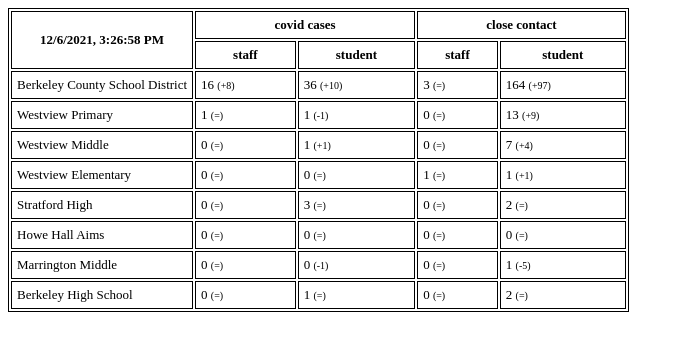
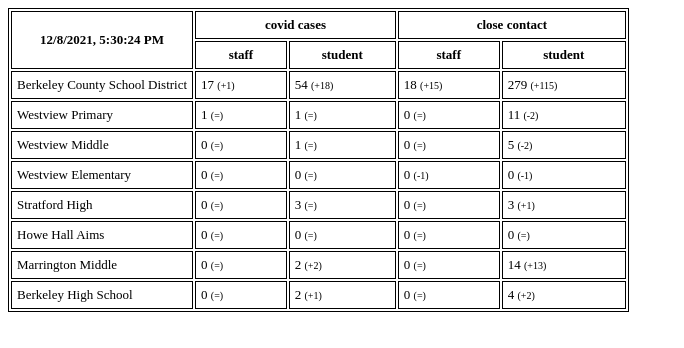
Before and after one commit to renolc/bcsd-covid-stats, a website: page index.html in a window 1280 px wide. Shown: the whole page, without its empty margins (0-684 px from the left). Drawn offline with Linux system fonts and the light colour scheme.

Commit message:
updating stats

```diff
--- a/index.html
+++ b/index.html
@@ -17,7 +17,7 @@
     <body>
       <table>
         <tr>
-          <th rowspan="2" width="30%">12/6/2021, 3:26:58 PM</th>
+          <th rowspan="2" width="30%">12/8/2021, 5:30:24 PM</th>
           <th colspan="2">covid cases</th>
           <th colspan="2">close contact</th>
         </tr>
@@ -30,34 +30,34 @@
 
               <tr>
                 <td>Berkeley County School District</td>
-                <td>16 <span class="diff">(+8)</span></td>
-                <td>36 <span class="diff">(+10)</span></td>
-                <td>3 <span class="diff">(=)</span></td>
-                <td>164 <span class="diff">(+97)</span></td>
+                <td>17 <span class="diff">(+1)</span></td>
+                <td>54 <span class="diff">(+18)</span></td>
+                <td>18 <span class="diff">(+15)</span></td>
+                <td>279 <span class="diff">(+115)</span></td>
               </tr>
 
               <tr>
                 <td>Westview Primary</td>
                 <td>1 <span class="diff">(=)</span></td>
-                <td>1 <span class="diff">(-1)</span></td>
+                <td>1 <span class="diff">(=)</span></td>
                 <td>0 <span class="diff">(=)</span></td>
-                <td>13 <span class="diff">(+9)</span></td>
+                <td>11 <span class="diff">(-2)</span></td>
               </tr>
 
               <tr>
                 <td>Westview Middle</td>
                 <td>0 <span class="diff">(=)</span></td>
-                <td>1 <span class="diff">(+1)</span></td>
+                <td>1 <span class="diff">(=)</span></td>
                 <td>0 <span class="diff">(=)</span></td>
-                <td>7 <span class="diff">(+4)</span></td>
+                <td>5 <span class="diff">(-2)</span></td>
               </tr>
 
               <tr>
                 <td>Westview Elementary</td>
                 <td>0 <span class="diff">(=)</span></td>
                 <td>0 <span class="diff">(=)</span></td>
-                <td>1 <span class="diff">(=)</span></td>
-                <td>1 <span class="diff">(+1)</span></td>
+                <td>0 <span class="diff">(-1)</span></td>
+                <td>0 <span class="diff">(-1)</span></td>
               </tr>
 
               <tr>
@@ -65,7 +65,7 @@
                 <td>0 <span class="diff">(=)</span></td>
                 <td>3 <span class="diff">(=)</span></td>
                 <td>0 <span class="diff">(=)</span></td>
-                <td>2 <span class="diff">(=)</span></td>
+                <td>3 <span class="diff">(+1)</span></td>
               </tr>
 
               <tr>
@@ -79,17 +79,17 @@
               <tr>
                 <td>Marrington Middle</td>
                 <td>0 <span class="diff">(=)</span></td>
-                <td>0 <span class="diff">(-1)</span></td>
+                <td>2 <span class="diff">(+2)</span></td>
                 <td>0 <span class="diff">(=)</span></td>
-                <td>1 <span class="diff">(-5)</span></td>
+                <td>14 <span class="diff">(+13)</span></td>
               </tr>
 
               <tr>
                 <td>Berkeley High School</td>
                 <td>0 <span class="diff">(=)</span></td>
-                <td>1 <span class="diff">(=)</span></td>
+                <td>2 <span class="diff">(+1)</span></td>
                 <td>0 <span class="diff">(=)</span></td>
-                <td>2 <span class="diff">(=)</span></td>
+                <td>4 <span class="diff">(+2)</span></td>
               </tr>
 
       </table>
--- a/last.json
+++ b/last.json
@@ -1 +1 @@
-{"updated":"12/06/2021 15:26:58","data":{"Berkeley County School District":{"school":"Berkeley County School District","staffCovid":16,"studentCovid":36,"staffClose":3,"studentClose":164,"updated":"12/06/2021 15:26:58"},"Westview Primary":{"school":"Westview Primary","staffCovid":1,"studentCovid":1,"staffClose":0,"studentClose":13,"updated":"12/06/2021 15:26:58"},"Westview Middle":{"school":"Westview Middle","staffCovid":0,"studentCovid":1,"staffClose":0,"studentClose":7,"updated":"12/06/2021 15:26:58"},"Westview Elementary":{"school":"Westview Elementary","staffCovid":0,"studentCovid":0,"staffClose":1,"studentClose":1,"updated":"12/06/2021 15:26:58"},"Stratford High":{"school":"Stratford High","staffCovid":0,"studentCovid":3,"staffClose":0,"studentClose":2,"updated":"12/06/2021 15:26:58"},"Howe Hall Aims":{"school":"Howe Hall Aims","staffCovid":0,"studentCovid":0,"staffClose":0,"studentClose":0,"updated":"12/06/2021 15:26:58"},"Marrington Middle":{"school":"Marrington Middle","staffCovid":0,"studentCovid":0,"staffClose":0,"studentClose":1,"updated":"12/06/2021 15:26:58"},"Berkeley High School":{"school":"Berkeley High School","staffCovid":0,"studentCovid":1,"staffClose":0,"studentClose":2,"updated":"12/06/2021 15:26:58"}}}
+{"updated":"12/08/2021 17:30:24","data":{"Berkeley County School District":{"school":"Berkeley County School District","staffCovid":17,"studentCovid":54,"staffClose":18,"studentClose":279,"updated":"12/08/2021 17:30:24"},"Westview Primary":{"school":"Westview Primary","staffCovid":1,"studentCovid":1,"staffClose":0,"studentClose":11,"updated":"12/08/2021 17:30:24"},"Westview Middle":{"school":"Westview Middle","staffCovid":0,"studentCovid":1,"staffClose":0,"studentClose":5,"updated":"12/08/2021 17:30:24"},"Westview Elementary":{"school":"Westview Elementary","staffCovid":0,"studentCovid":0,"staffClose":0,"studentClose":0,"updated":"12/08/2021 17:30:24"},"Stratford High":{"school":"Stratford High","staffCovid":0,"studentCovid":3,"staffClose":0,"studentClose":3,"updated":"12/08/2021 17:30:24"},"Howe Hall Aims":{"school":"Howe Hall Aims","staffCovid":0,"studentCovid":0,"staffClose":0,"studentClose":0,"updated":"12/08/2021 17:30:24"},"Marrington Middle":{"school":"Marrington Middle","staffCovid":0,"studentCovid":2,"staffClose":0,"studentClose":14,"updated":"12/08/2021 17:30:24"},"Berkeley High School":{"school":"Berkeley High School","staffCovid":0,"studentCovid":2,"staffClose":0,"studentClose":4,"updated":"12/08/2021 17:30:24"}}}
```
